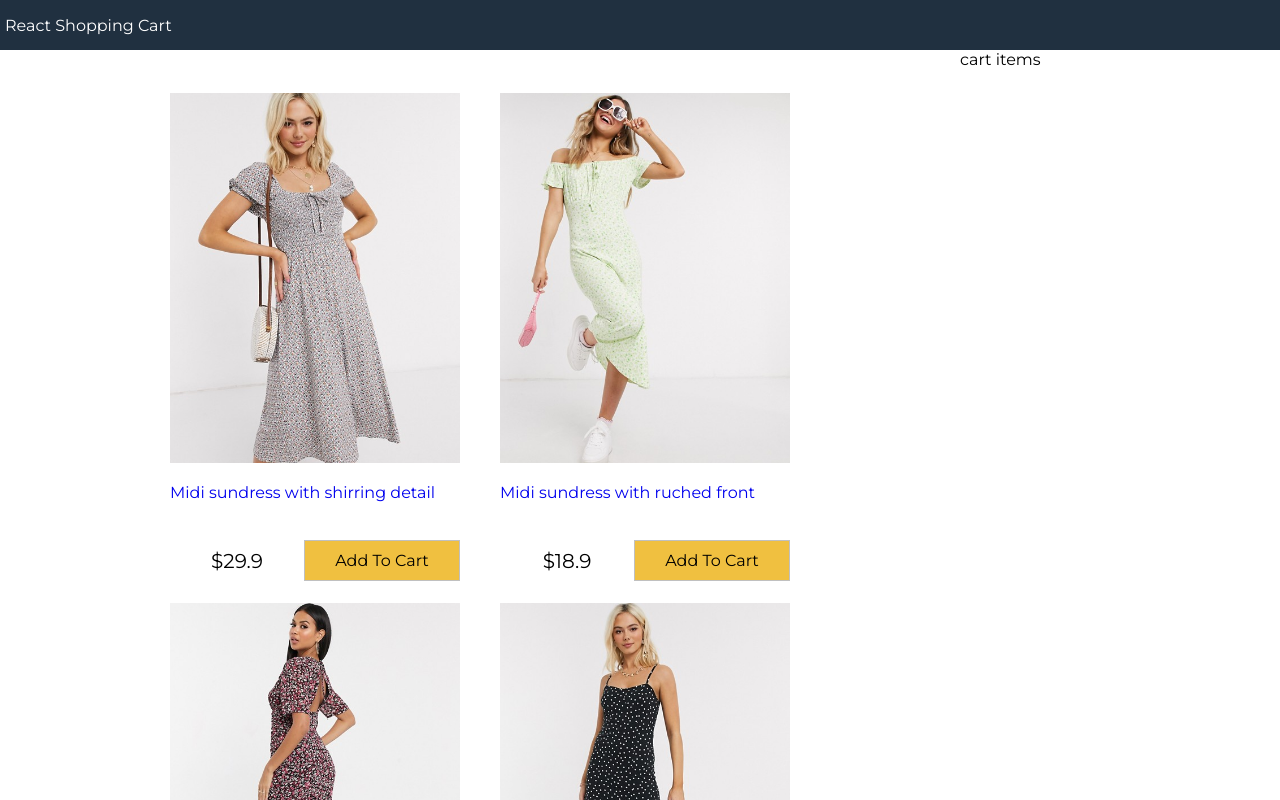
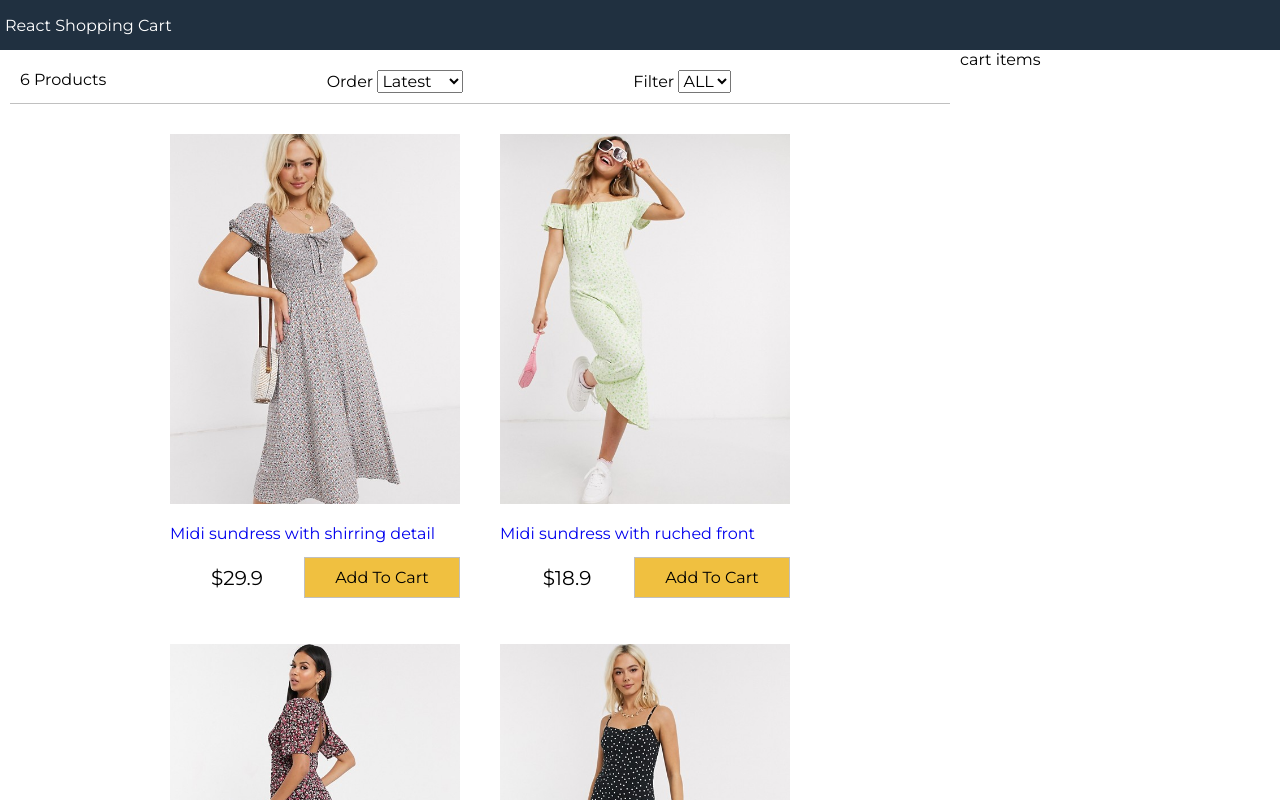
Before and after one commit to arieHozi/Shopping-list, a React (Create React App) app: page / in a window 1280 px wide. Shown: the top 800 px of the page. Built offline with nearby package versions, Linux system fonts and the light colour scheme.

Commit message:
filter-component

```diff
--- a/src/App.js
+++ b/src/App.js
@@ -2,6 +2,7 @@
 import React from "react";
 import data from "./data.json";
 import Products from "./components/Products";
+import Filter from "./components/Filter";
 
 class App extends React.Component {
   constructor() {
@@ -12,6 +13,40 @@
       sort: "",
     };
   }
+
+  sortProducts = (e) => {
+    const sort = e.target.value;
+    this.setState((state) => ({
+      sort: sort,
+      products: this.state.products.slice().sort(
+        (a, b) =>
+          sort === "lowest"
+            ? a.price > b.price
+              ? 1
+              : -1
+            : sort === "highest"
+            ? a.price < b.price
+              ? 1
+              : -1
+            : a._id < b._id
+            ? 1
+            : -1 //sort by newest
+      ),
+    }));
+    console.log(e.target.value);
+  };
+  filterProducts = (e) => {
+    if (e.target.value === "") {
+      this.setState({ products: data.products, size: e.target.value });
+    } else {
+      this.setState({
+        size: e.target.value,
+        products: data.products.filter(
+          (product) => product.availableSizes.indexOf(e.target.value) >= 0
+        ),
+      });
+    }
+  };
   render() {
     return (
       <div className="grid-container">
@@ -21,6 +56,13 @@
         <main>
           <div className="content">
             <div className="main">
+              <Filter
+                counter={this.state.products.length}
+                size={this.state.size}
+                sort={this.state.sort}
+                filterProducts={this.filterProducts}
+                sortProducts={this.sortProducts}
+              />
               <Products products={this.state.products} />
             </div>
             <div className="sidebar">cart items</div>
--- /dev/null
+++ b/src/components/Filter.js
@@ -0,0 +1,31 @@
+import React, { Component } from "react";
+
+export default class Filter extends Component {
+  render() {
+    return (
+      <div className="filter">
+        <div className="filter-result">{this.props.counter} Products</div>
+        <div className="filter-sort">
+          Order{" "}
+          <select value={this.props.sort} onChange={this.props.sortProducts}>
+            <option value="">Latest</option>
+            <option value="lowest">Lowest</option>
+            <option value="highest">Highest</option>
+          </select>
+        </div>
+        <div className="filter-size">
+          Filter{" "}
+          <select value={this.props.size} onChange={this.props.filterProducts}>
+            <option value="">ALL</option>
+            <option value="XS">XS</option>
+            <option value="S">S</option>
+            <option value="M">M</option>
+            <option value="L">L</option>
+            <option value="XL">XL</option>
+            <option value="XXL">XXL</option>
+          </select>
+        </div>
+      </div>
+    );
+  }
+}
--- a/src/index.css
+++ b/src/index.css
@@ -85,8 +85,8 @@
 .product {
   display: flex;
   flex-direction: column;
-  justify-content: space-evenly;
-  height: 100%;
+  justify-content: space-between;
+  height: 90%;
 }
 .product img {
   max-width: 37rem;
@@ -117,3 +117,20 @@
 .button-primary {
   background-color: #f0c040;
 }
+/*Filter*/
+.filter {
+  display: flex;
+  padding: 1rem;
+  margin: 1rem;
+  border-bottom: 0.1rem #c0c0c0 solid;
+  justify-content: space-between;
+}
+/* .filter div:nth-child(1),
+.filter div:nth-child(2),
+.filter div:nth-child(3) {
+  flex-grow: 1;
+} */
+
+.filter div {
+  flex: 1;
+}
```
